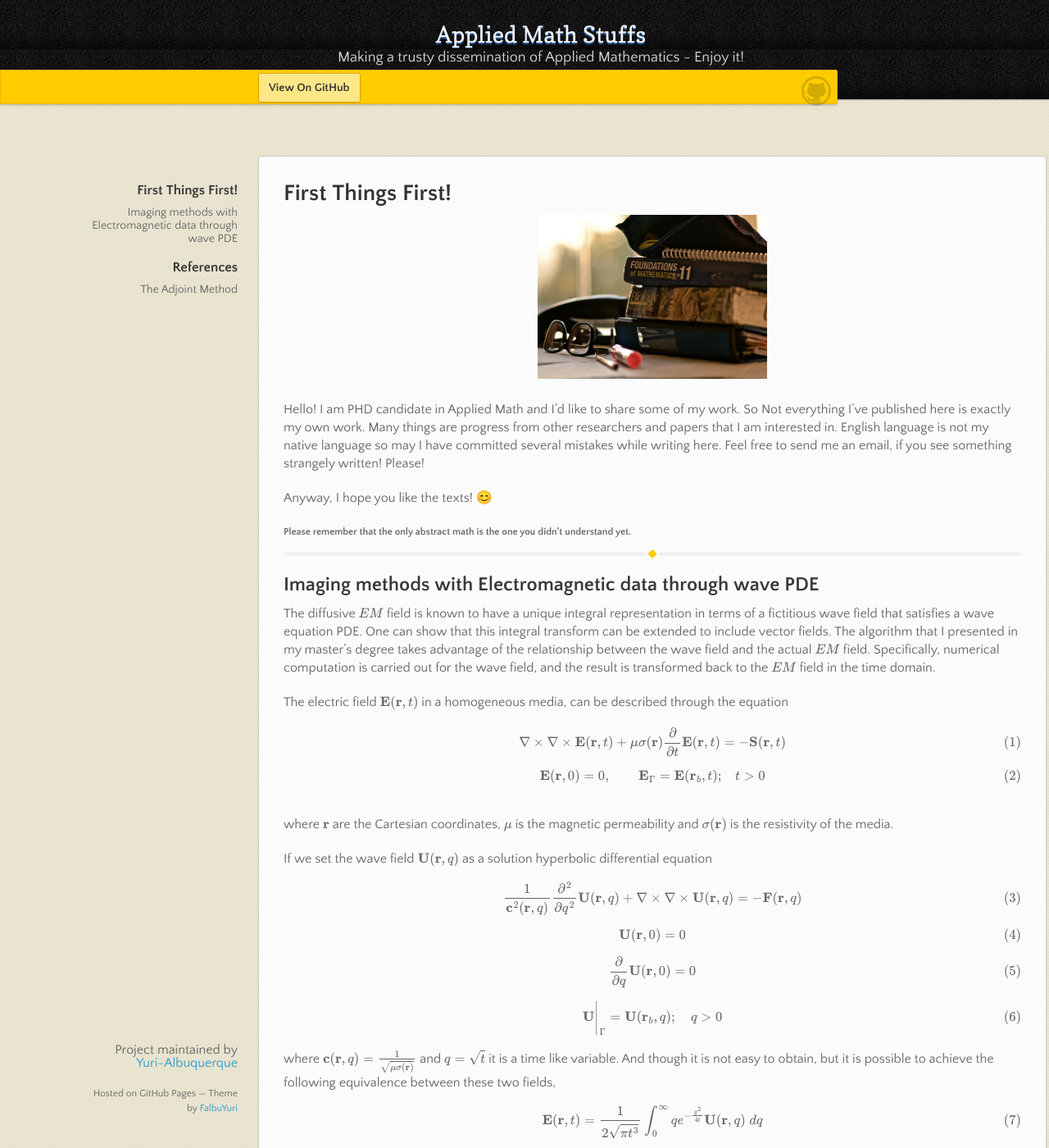
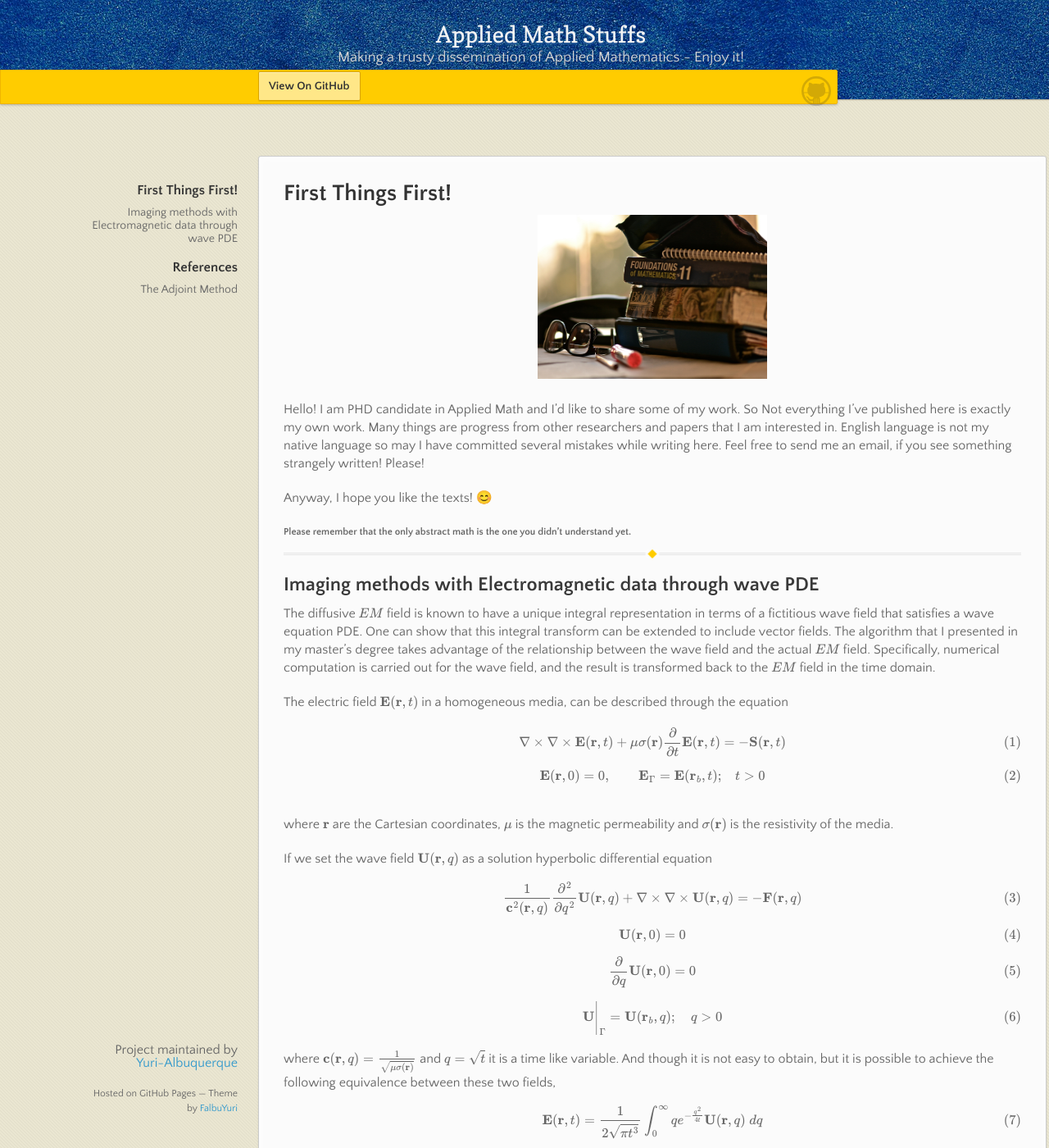
Before and after one commit to Yuri-Albuquerque/yuri_blog, a Jekyll site: the page built from index.md, in a window 1280 px wide and 1400 px high. Shown: the whole window at 82% size. Built offline with Jekyll 4.4.1, drawn with Linux system fonts in a browser that asks for light colours; emoji names are drawn with the system emoji font; formulas are drawn with MathJax 3; our own code applies the rules of GitHub Pages for plain Markdown files.

Commit message:
change background texture

```diff
--- a/_sass/jekyll-theme-leap-day.scss
+++ b/_sass/jekyll-theme-leap-day.scss
@@ -156,7 +156,7 @@ header {
   right:0;
   width: 100%;
   text-align: center;
-  background: url(../images/blacksheep_background.png) #4276b6;
+  background: url(../images/texture-1289287_960_720.jpg) #4276b6;
   box-shadow: 1px 0px 2px rgba(0,0,0,.75);
   z-index:99;
   -webkit-font-smoothing:antialiased;
@@ -207,7 +207,7 @@ header {
     background-color: #FFE788;
     margin-left: 5px;
     padding: 10px 12px;
-    margin-top: 2px;
+    margin-top: 1px;
     line-height:14px;
     font-size:10px;
     color:#333;
@@ -226,7 +226,7 @@ header {
     left:50%;
     margin-left:-325px;
     padding: 10px 12px;
-    margin-top: 3px;
+    margin-top: 1px;
     line-height:14px;
     font-size:14px;
     background-color: #FFE788;
```
Also changed, not shown: assets/images/texture-1289287_960_720.jpg (added).
